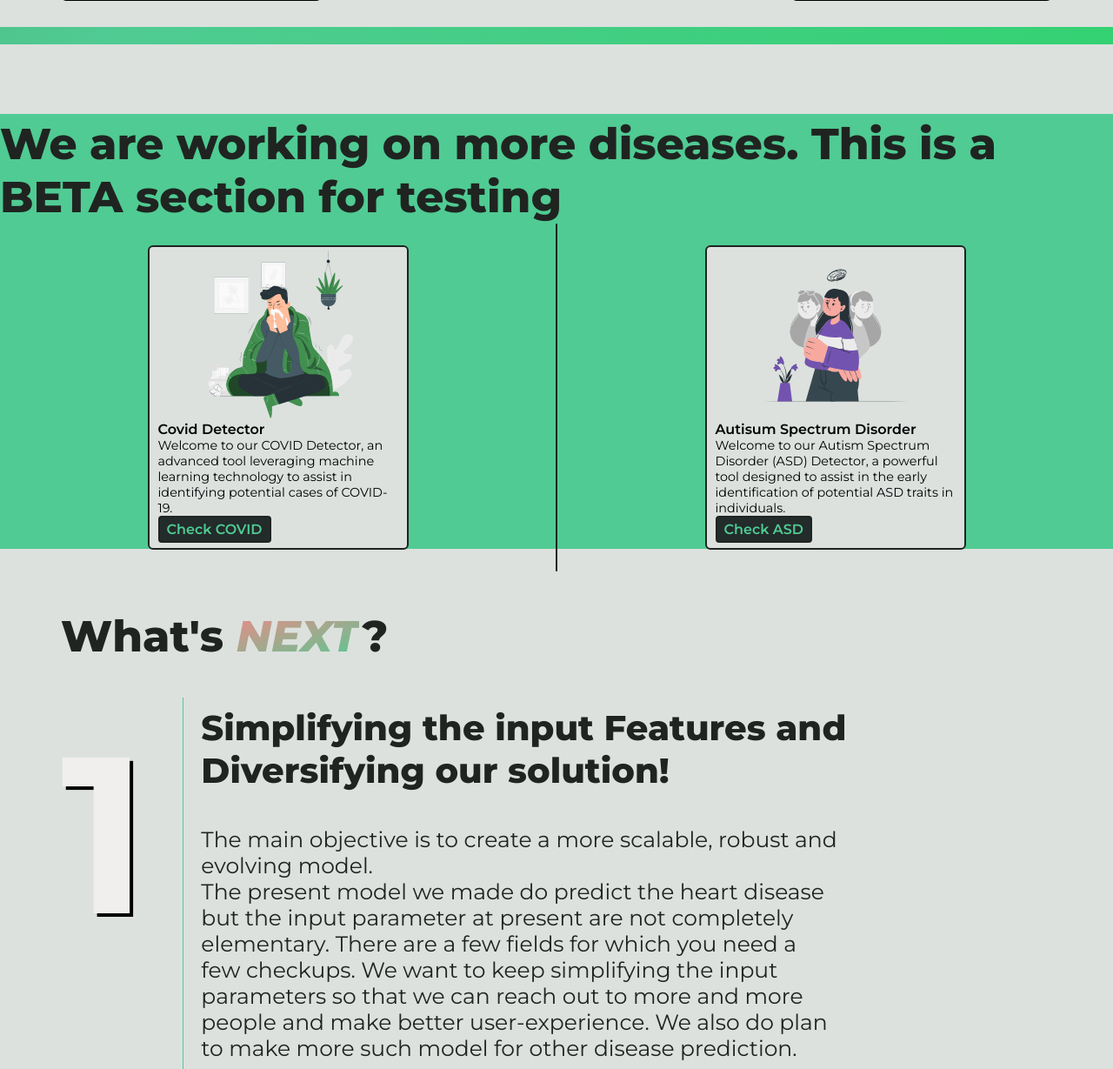
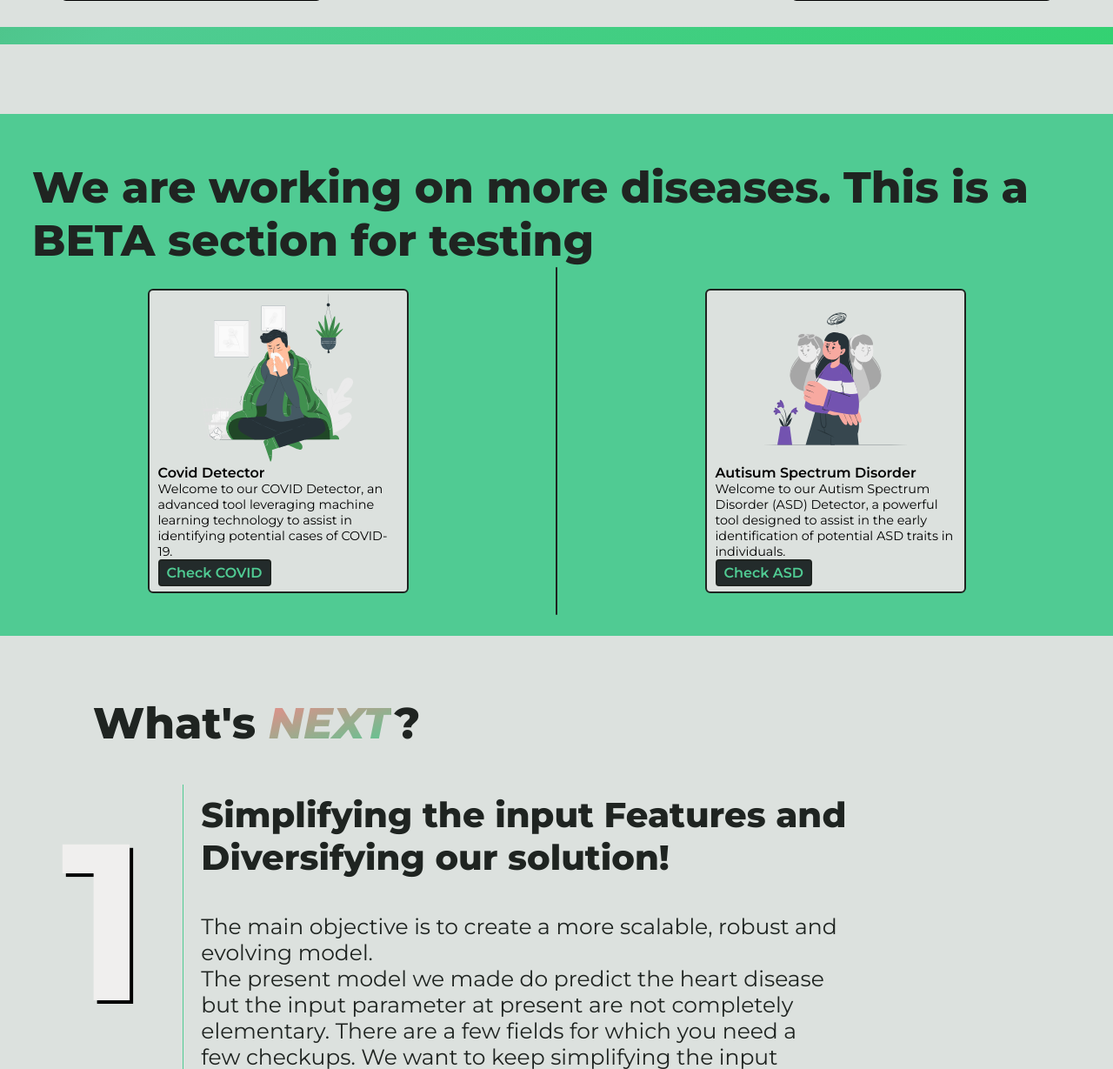
Before and after one commit to hacktoberfest-codex/DiagnoSys, a Flask app: page /main in a window 1280 px wide. Shown: the part 3585-4814 px from the top of the page at 87% size. Run offline with Flask 3, Linux system fonts and the light colour scheme; parts of the project's set-up code (start-up, migrations or seed data) failed here and were passed over; some web fonts are replaced.

Commit message:
css updated

```diff
--- a/static/css/main.css
+++ b/static/css/main.css
@@ -579,6 +579,7 @@
     font-size: 50px;
     font-weight:800;
     color:  var(--fontcolordark);
+    padding-left:37px;
 
 }
 .headerinnovation span{
@@ -794,7 +795,7 @@
 
 .diseaseCarousal{
     margin: 80px 0 20px 0;
-    height: 500px;
+    height: 600px;
     weight: 100%;
     background: var(--maingreen);
     display: flex;
```
